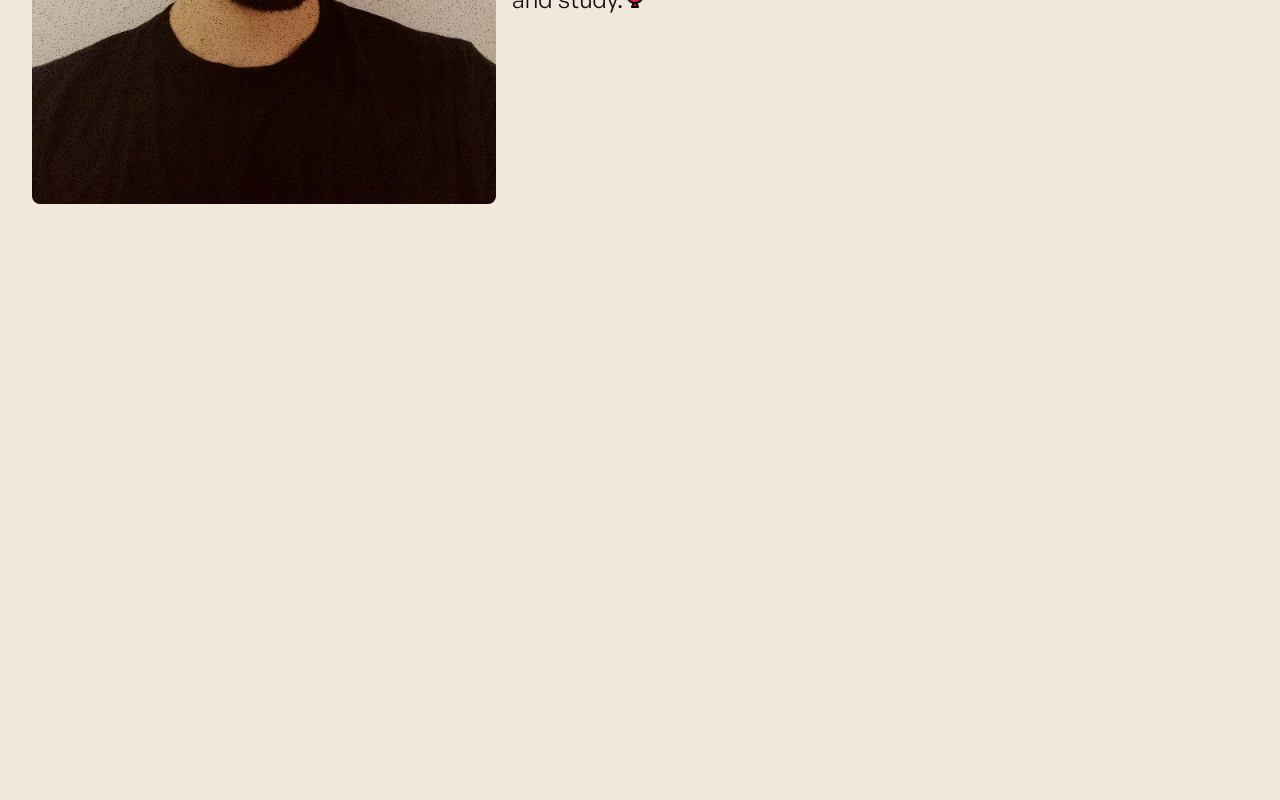
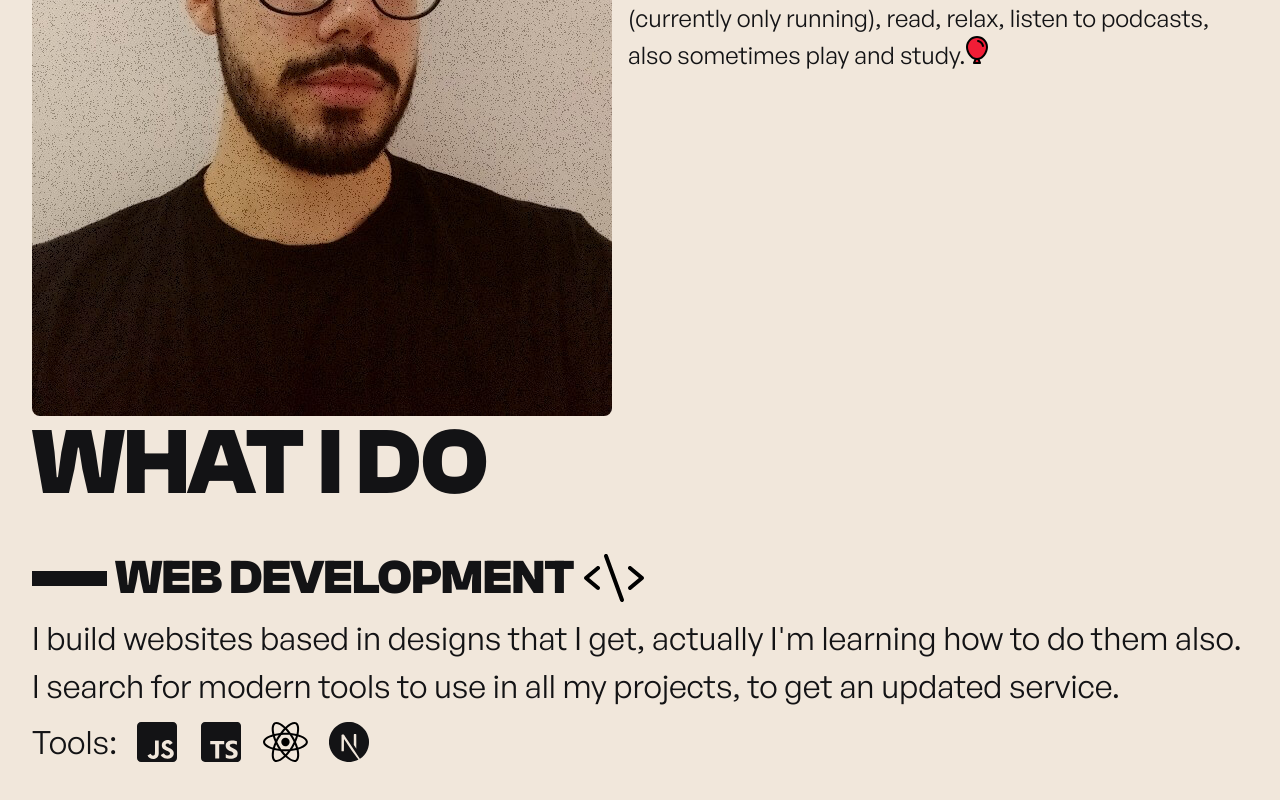
Before and after one commit to matheusbloize/portfolio, a Next.js app: page / in a window 1280 px wide. Shown: the part 1426-2226 px from the top of the page. Before the commit the page ends 1786 px from the top, so only its background shows below. Built offline with nearby package versions, Linux system fonts and the light colour scheme.

Commit message:
feat: services section finished and header bug fixed

```diff
--- a/src/app/page.tsx
+++ b/src/app/page.tsx
@@ -1,6 +1,7 @@
 import About from "@/components/About";
 import Header from "@/components/Header";
 import Hero from "@/components/Hero";
+import Services from "@/components/Services";
 
 const Home = () => {
   return (
@@ -9,6 +10,7 @@ const Home = () => {
       <main className="flex flex-col justify-start items-center w-full sm:justify-center">
         <Hero />
         <About />
+        <Services />
       </main>
     </>
   );
--- a/src/components/About.tsx
+++ b/src/components/About.tsx
@@ -5,13 +5,13 @@ import rd from "@/assets/images/rd.svg";
 
 const About = () => {
   return (
-    <section className="flex flex-col w-[95%] gap-8 h-screen mx-auto">
+    <section className="flex flex-col w-[95%] gap-8 h-fit lg:min-h-screen mx-auto mb-20 lg:mb-0">
       <h2 className="font-bold text-32 leading-1em uppercase sm:text-64 lg:text-94">
         Pleased to meet you
       </h2>
       <section className="flex flex-col gap-16 sm:flex-row sm:gap-4">
         <Image
-          className="rounded-lg h-fit sm:w-fit lg:h-[80%]"
+          className="rounded-lg h-[80%] flex-1 sm:w-fit md:h-fit"
           src={math}
           alt="Matheus Bloize Image."
           width={591}
--- a/src/components/Header.tsx
+++ b/src/components/Header.tsx
@@ -40,6 +40,12 @@ const Header = () => {
         }
       }, 500);
     }
+    if (actualImage.alt === "Matheus Bloize's Logo.") {
+      document.body.style.overflow = "hidden";
+      scrollTo(0, 0);
+    } else {
+      document.body.style.overflow = "auto";
+    }
   };
 
   const checkWidth = () => {
@@ -63,7 +69,7 @@ const Header = () => {
   }, []);
 
   return (
-    <header className="lg:flex justify-between items-end w-[95%] mt-4 absolute mx-4">
+    <header className="lg:flex justify-between items-end w-[95%] mt-4 mx-auto">
       <section className="flex flex-row-reverse justify-center gap-2 relative z-20 lg:gap-0 lg:justify-normal lg:flex-col items-center">
         <Image
           ref={logoRef}
--- a/src/components/Hero.tsx
+++ b/src/components/Hero.tsx
@@ -6,7 +6,7 @@ import linkedin from "@/assets/images/linkedin.svg";
 
 const Hero = () => {
   return (
-    <section className="relative flex flex-col items-center justify-start w-full h-screen mt-20">
+    <section className="relative flex flex-col items-center justify-start w-full h-screen">
       <section className="w-full h-[85vh] flex flex-col justify-center items-center gap-8">
         <Image
           className="absolute w-[120vh] h-[80vh] -z-10 object-cover"
--- /dev/null
+++ b/src/components/Services.tsx
@@ -0,0 +1,81 @@
+import Image from "next/image";
+
+import code from "@/assets/images/code.svg";
+import javascript from "@/assets/images/javascript.svg";
+import line from "@/assets/images/line.svg";
+import next from "@/assets/images/next.svg";
+import react from "@/assets/images/react.svg";
+import typescript from "@/assets/images/typescript.svg";
+
+const Services = () => {
+  return (
+    <section className="flex flex-col w-[95%] gap-8 h-screen mx-auto">
+      <h2 className="font-bold text-32 leading-1em uppercase sm:text-64 lg:text-94">
+        What I do
+      </h2>
+      <section className="flex flex-col">
+        <article className="flex flex-col">
+          <section className="flex items-center gap-2">
+            <Image
+              className="w-[30px] h-[5px] lg:w-[75px] lg:h-[15px]"
+              src={line}
+              alt="Line Icon."
+              width={75}
+              height={15}
+            />
+            <h3 className="font-bold text-20 uppercase sm:text-48">
+              Web Development
+            </h3>
+            <Image
+              className="w-8 h-8 lg:w-16 lg:h-16"
+              src={code}
+              alt="Code Icon."
+              width={64}
+              height={64}
+            />
+          </section>
+          <p className="font-general text-16 sm:text-32">
+            I build websites based in designs that I get, actually I&apos;m
+            learning how to do them also. I search for modern tools to use in
+            all my projects, to get an updated service.
+          </p>
+          <section className="flex gap-2 items-center">
+            <p className="font-general text-16 sm:text-32">Tools:</p>
+            <section className="flex">
+              <Image
+                className="w-12 h-12 lg:w-16 lg:h-16"
+                src={javascript}
+                alt="JavaScript Icon."
+                width={64}
+                height={64}
+              />
+              <Image
+                className="w-12 h-12 lg:w-16 lg:h-16"
+                src={typescript}
+                alt="TypeScript Icon."
+                width={64}
+                height={64}
+              />
+              <Image
+                className="w-12 h-12 lg:w-16 lg:h-16"
+                src={react}
+                alt="React Icon."
+                width={64}
+                height={64}
+              />
+              <Image
+                className="w-12 h-12 lg:w-16 lg:h-16"
+                src={next}
+                alt="Next Icon."
+                width={64}
+                height={64}
+              />
+            </section>
+          </section>
+        </article>
+      </section>
+    </section>
+  );
+};
+
+export default Services;
```
Also changed, not shown: src/app/globals.css (+0 -7 lines), src/assets/images/line.svg (added).
